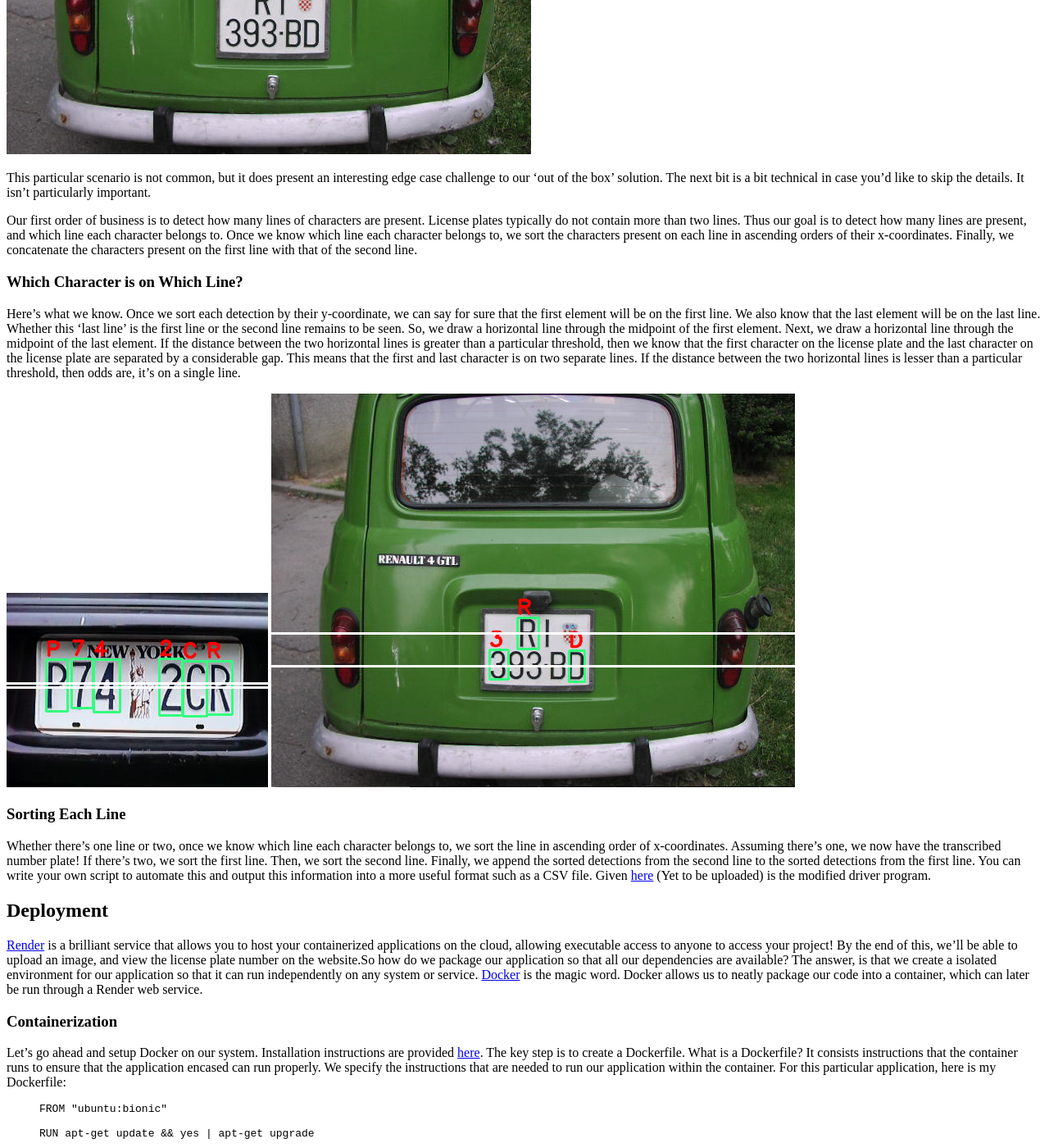
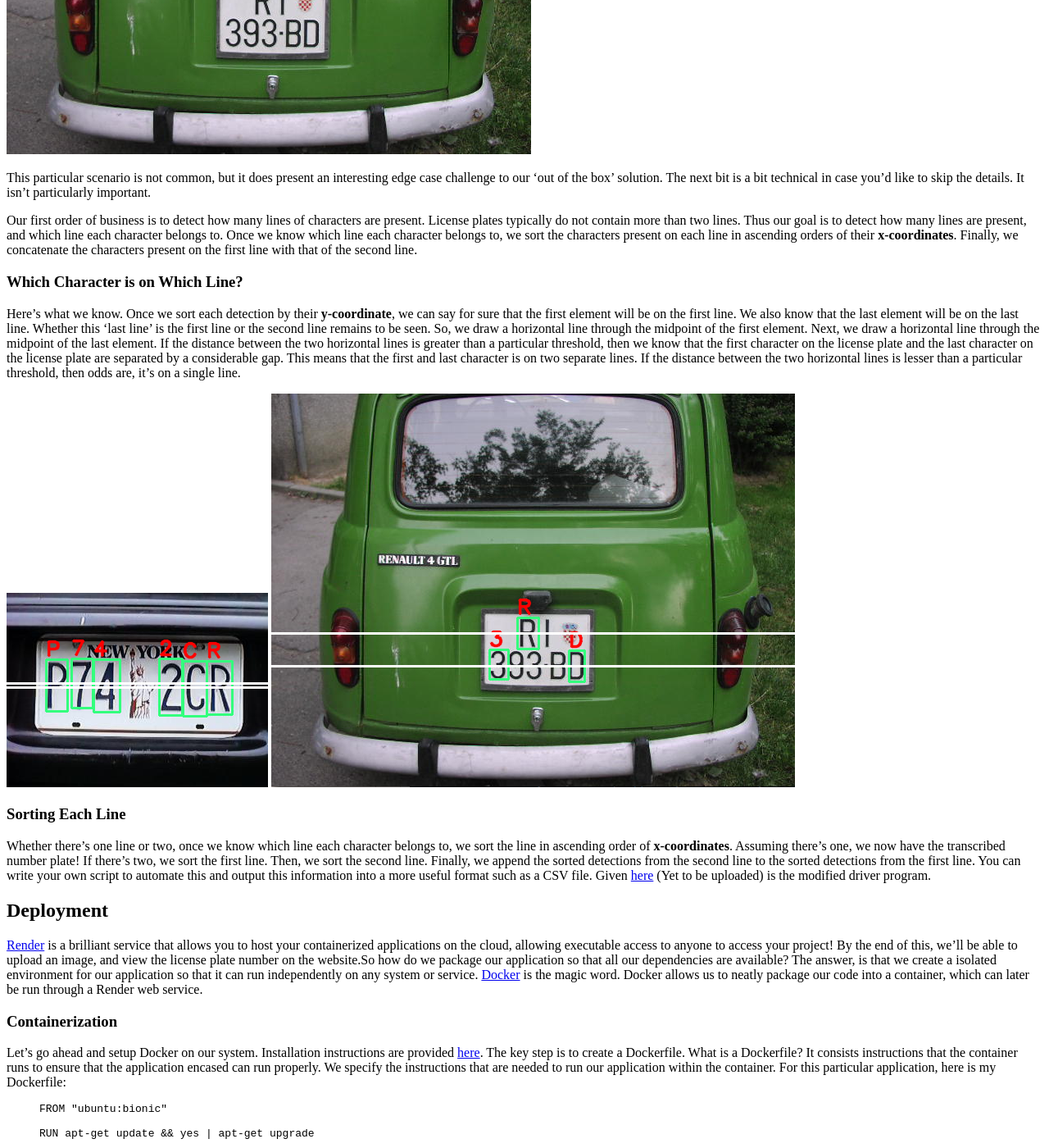
Before and after one commit to nick-nagaraj/nick-nagaraj.github.io, a Jekyll site: the page built from _posts/2020-04-14-object-detection-2.md, in a window 1280 px wide and 1400 px high, scrolled down 1545 px. Shown: the whole window at 82% size. Built offline with Jekyll 4.4.1, drawn with Linux system fonts in a browser that asks for light colours; some of the changed text lies outside the part shown.

```diff
--- a/_posts/2020-04-14-object-detection-2.md
+++ b/_posts/2020-04-14-object-detection-2.md
@@ -13,7 +13,7 @@
 
 ![Sample_2](/assets/NewYork.jpg)
 
-We have access to the (x,y) coordinates of each bounding box. Thus, we sort the detections in the ascending order of x-coordinates. This becomes our license plate number! Making some modifications to our driver code, and running it.
+We have access to the (x,y) coordinates of each bounding box. Thus, we sort the detections in the ascending order of **x-coordinates**. This becomes our license plate number! Making some modifications to our driver code, and running it.
 
 ![Final_Detection](/assets/FINAL_Detection.png)
 
@@ -26,16 +26,16 @@
 
 This particular scenario is not common, but it does present an interesting edge case challenge to our 'out of the box' solution. The next bit is a bit technical in case you'd like to skip the details. It isn't particularly important.
 
-Our first order of business is to detect how many lines of characters are present. License plates typically do not contain more than two lines. Thus our goal is to detect how many lines are present, and which line each character belongs to. Once we know which line each character belongs to, we sort the characters present on each line in ascending orders of their x-coordinates. Finally, we concatenate the characters present on the first line with that of the second line.
+Our first order of business is to detect how many lines of characters are present. License plates typically do not contain more than two lines. Thus our goal is to detect how many lines are present, and which line each character belongs to. Once we know which line each character belongs to, we sort the characters present on each line in ascending orders of their **x-coordinates**. Finally, we concatenate the characters present on the first line with that of the second line.
 
 ### Which Character is on Which Line?
-Here's what we know. Once we sort each detection by their y-coordinate, we can say for sure that the first element will be on the first line. We also know that the last element will be on the last line. Whether this 'last line' is the first line or the second line remains to be seen. So, we draw a horizontal line through the midpoint of the first element. Next, we draw a horizontal line through the midpoint of the last element. If the distance between the two horizontal lines is greater than a particular threshold, then we know that the first character on the license plate and the last character on the license plate are separated by a considerable gap. This means that the first and last character is on two separate lines. If the distance between the two horizontal lines is lesser than a particular threshold, then odds are, it's on a single line.
+Here's what we know. Once we sort each detection by their **y-coordinate**, we can say for sure that the first element will be on the first line. We also know that the last element will be on the last line. Whether this 'last line' is the first line or the second line remains to be seen. So, we draw a horizontal line through the midpoint of the first element. Next, we draw a horizontal line through the midpoint of the last element. If the distance between the two horizontal lines is greater than a particular threshold, then we know that the first character on the license plate and the last character on the license plate are separated by a considerable gap. This means that the first and last character is on two separate lines. If the distance between the two horizontal lines is lesser than a particular threshold, then odds are, it's on a single line.
 
 ![Line_1](/assets/Lines_1.png)
 ![Line_2](/assets/Lines_2.png)
 
 ### Sorting Each Line
-Whether there's one line or two, once we know which line each character belongs to, we sort the line in ascending order of x-coordinates. Assuming there's one, we now have the transcribed number plate! If there's two, we sort the first line. Then, we sort the second line. Finally, we append the sorted detections from the second line to the sorted detections from the first line. You can write your own script to automate this and output this information into a more useful format such as a CSV file. Given [here](/) (Yet to be uploaded) is the modified driver program.
+Whether there's one line or two, once we know which line each character belongs to, we sort the line in ascending order of **x-coordinates**. Assuming there's one, we now have the transcribed number plate! If there's two, we sort the first line. Then, we sort the second line. Finally, we append the sorted detections from the second line to the sorted detections from the first line. You can write your own script to automate this and output this information into a more useful format such as a CSV file. Given [here](/) (Yet to be uploaded) is the modified driver program.
 
 
 ## Deployment
```
Also changed, not shown: other parts of _posts/2020-04-14-object-detection-2.md (+8 -0 lines), assets/Webpage.png (added), 2 other files.
